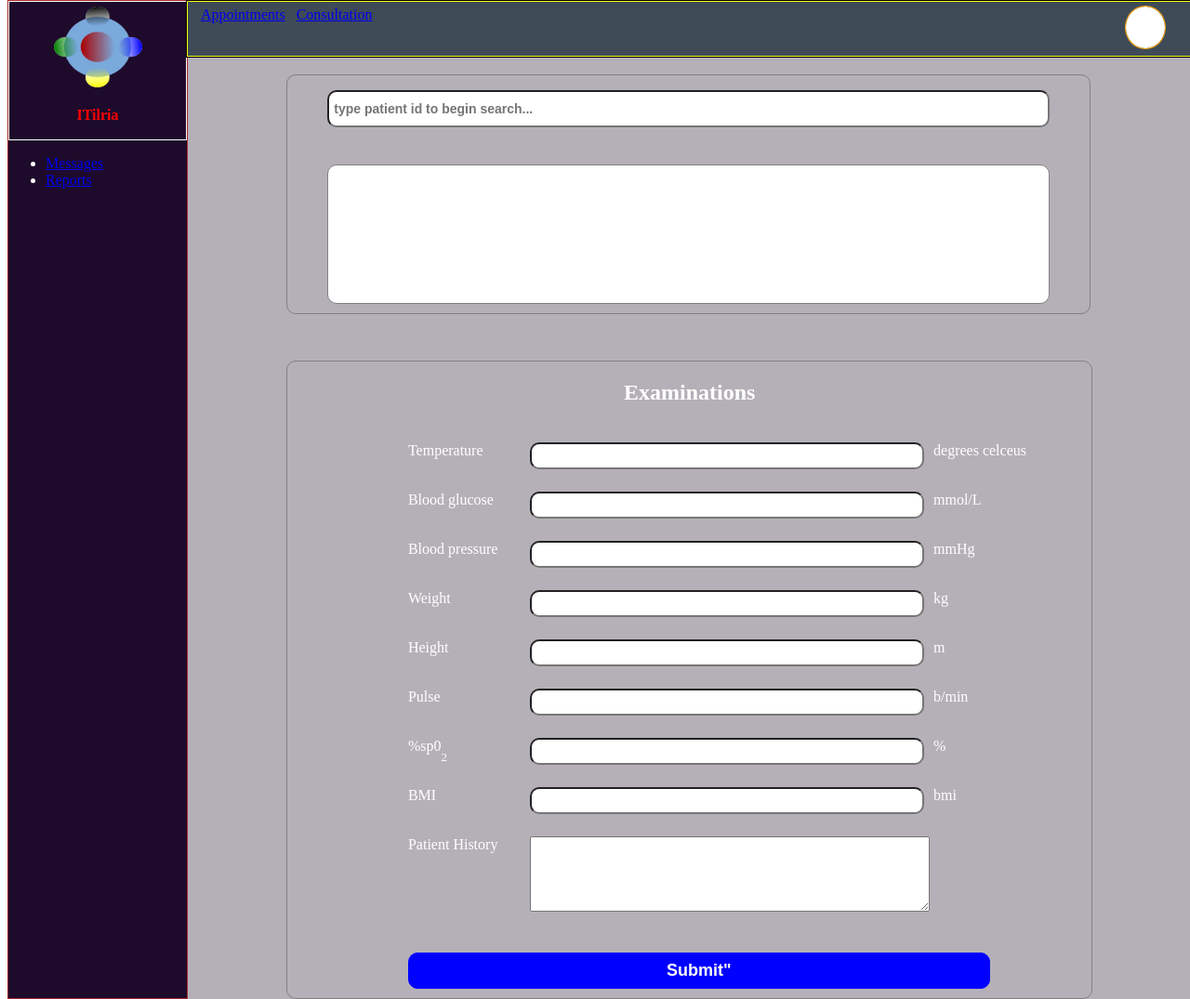
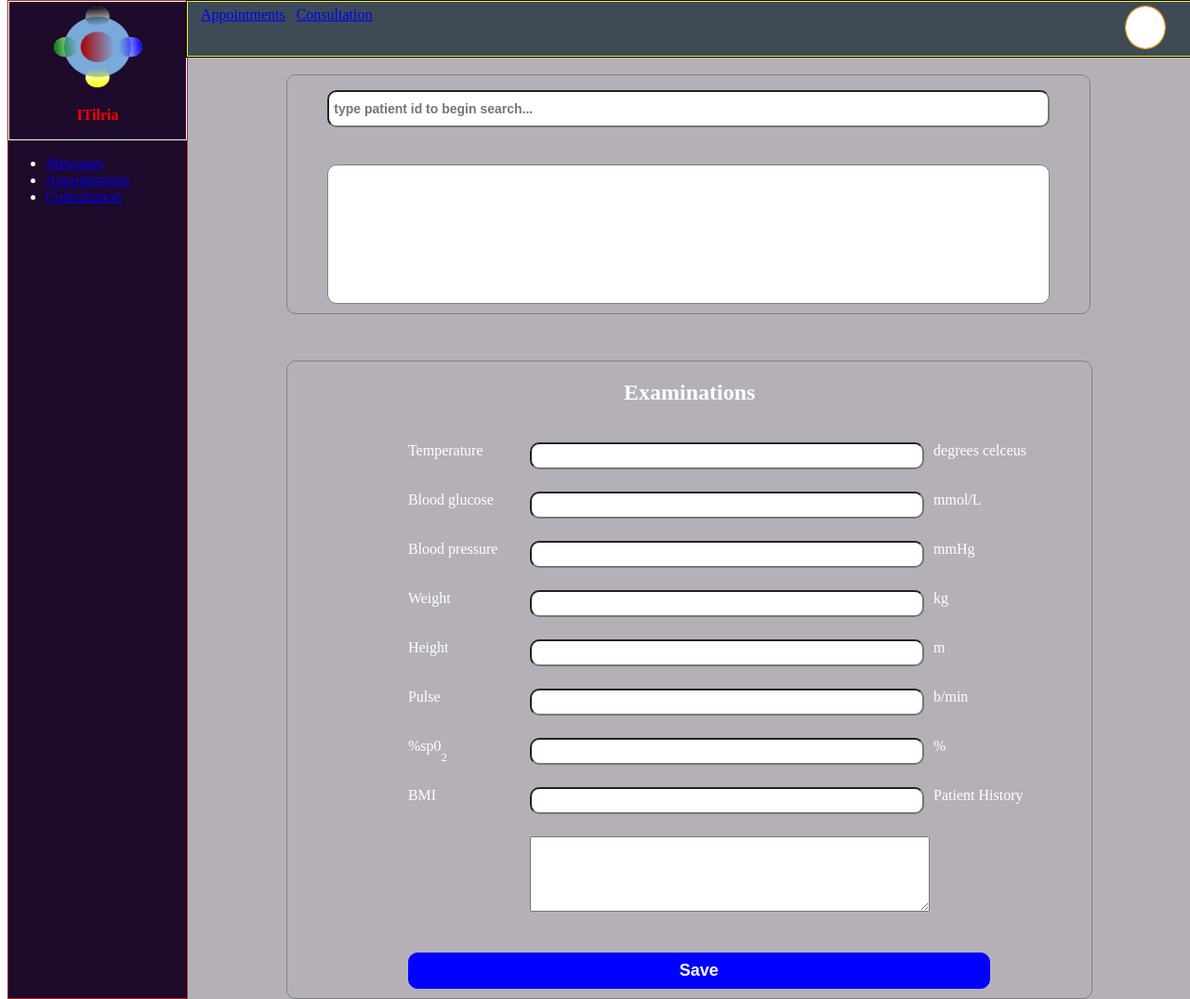
Before and after one commit to ReckonRoy/itilria-his, a PHP site: page /login/nurse/view/vitals.php in a window 1280 px wide. Shown: the whole page at 93% size. Run offline with PHP 8.4, Linux system fonts and the light colour scheme; the visitor is signed in with stand-in values (Sample User, id 1).

Commit message:
modified on branch patientRegistration

```diff
--- a/login/nurse/view/aside.php
+++ b/login/nurse/view/aside.php
@@ -1,10 +1,11 @@
 <aside>
 	<div id="co-nldiv">
-		<img src="../../assets/img/favicon-128.png">
+		<img src="../../../assets/img/favicon-128.png">
 		<span id="company-name">ITilria</span>
 	</div>
 	<ul>
-		<li><a href="./appointments.php">Messages</a></li>
-		<li><a href="./consultion.php">Reports</a></li>
+		<li><a href="./messages.php">Messages</a></li>
+		<li><a href="./appointments.php">Appointments</a></li>
+		<li><a href="./consultion.php">Consultation</a></li>
 	</ul>
 </aside>
--- a/login/nurse/view/vitals.php
+++ b/login/nurse/view/vitals.php
@@ -71,11 +71,10 @@ $user->getUserResults($mysqli, $_SESSION['user_id']);
 				<!------------------------------------------------------------------------------------>
 				<label>BMI</label>
 				<input type="text" name="bmi" id="bmi" class="fields">
-				<label>bmi</label>
 				<!------------------------------------------------------------------------------------>
 				<label>Patient History</label>
 				<textarea id="history-textarea" name="history" rows="5"></textarea>
-				<input type="button" id="vitals-btn" value=Submit">
+				<input type="button" id="vitals-btn" value="Save">
 		</form>
 	</div>
 </main>
```
Also changed, not shown: 1 other file.
